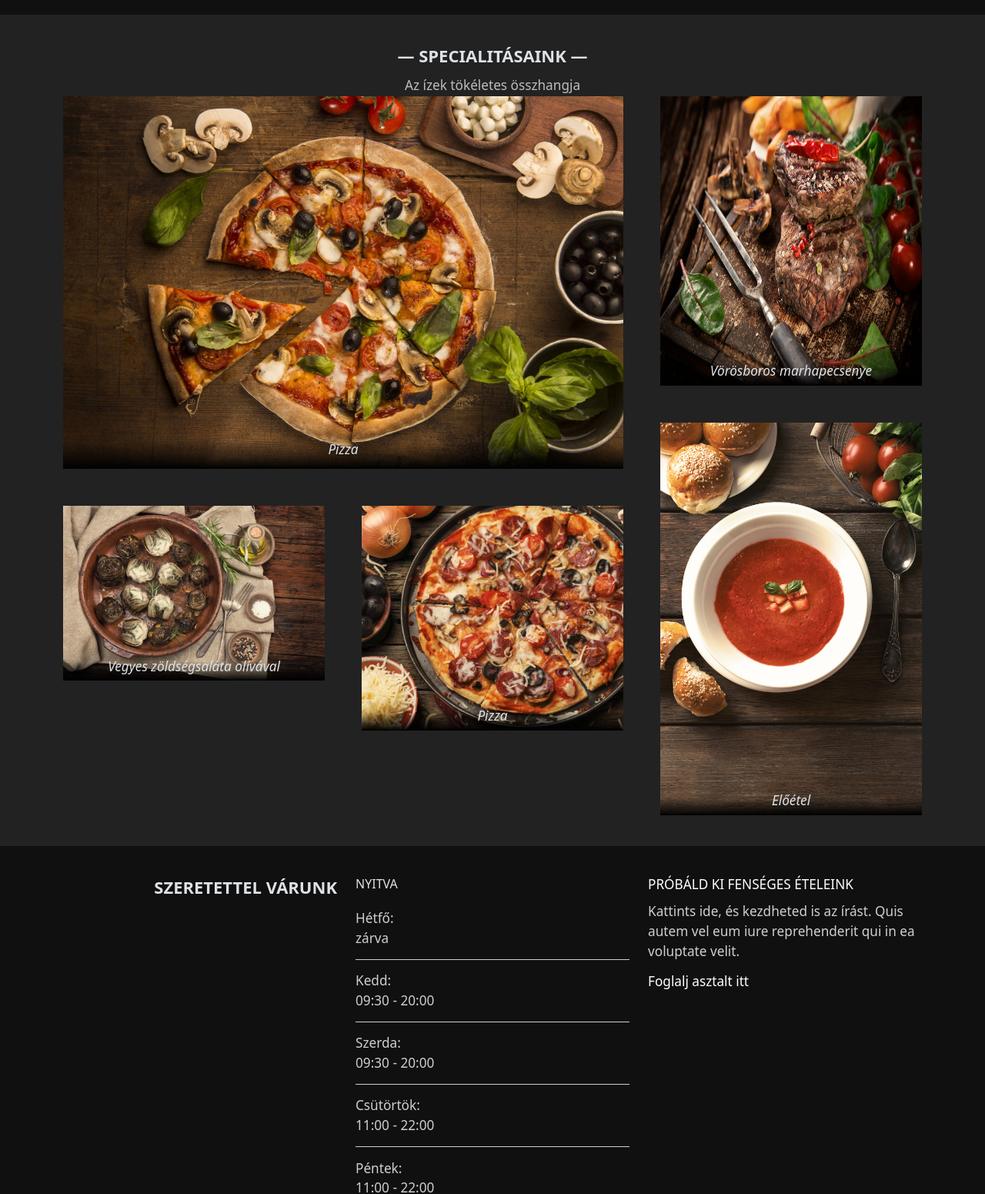
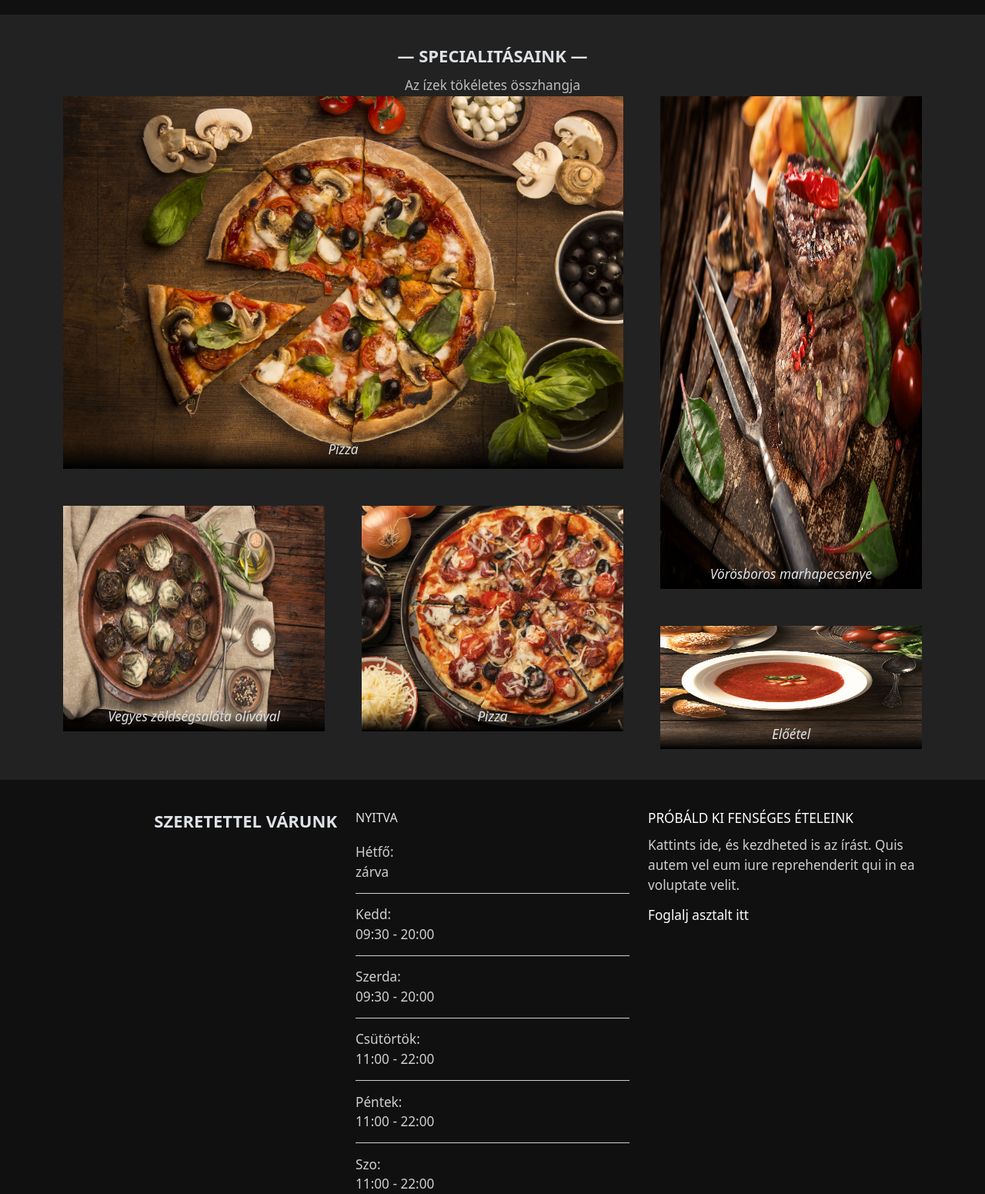
Before and after one commit to urbandavi/pizza, a plain HTML site: page index.html in a window 1280 px wide. Shown: the part 600-2151 px from the top of the page at 77% size. Drawn offline with nearby package versions, Linux system fonts and the light colour scheme.

Commit message:
bugfix_for _images

```diff
--- a/index.css
+++ b/index.css
@@ -67,15 +67,16 @@ section{
     justify-content: center;
 }
 .galery-second-pic-heigth{
-    min-height: 10.2rem;
+    height: 18.28rem;
+
 }
 #galery-fourth-pic-heigth
 {
-    min-height: 23.5rem;
+    height: 40rem;
 }
 #galery-fifth-pic-heigth{
-    min-height: 7rem;
-    min-width:  12.5rem;
+    max-height: 10rem;
+    width: 300%;
 }
 #piadina-pizzeria{
     font-size: 1.5rem;
--- a/index.html
+++ b/index.html
@@ -22,7 +22,7 @@
                     <span class="navbar-toggler-icon"></span>
                 </button>
                 <div class="collapse navbar-collapse" id="navbarSupportedContent">
-                    <ul class="navbar-nav me-auto mb-2 mb-lg-0">
+                    <ul class="navbar-nav me-auto mb-2 mb-lg-0 ms-md-auto">
                         <li class="nav-item">
                             <a class="nav-link active" aria-current="page" href="#">KEZDŐLAP</a>
                         </li>
@@ -76,7 +76,7 @@
         <section class="text-center section-dark sec-menu">
             <div class="container">
                 <div class="row">
-                    <div class="col ">
+                    <div class="col-12">
                         <h2>— MENÜ —</h2>
                         <h3 id="ajanlatunk">Ajánlatunk</h3>
                         <p>Itt kezdődhet a szöveged. Kattints ide, és kezdheted is az írást. Veritatis et quasi
```
Also changed, not shown: 3 other files.
